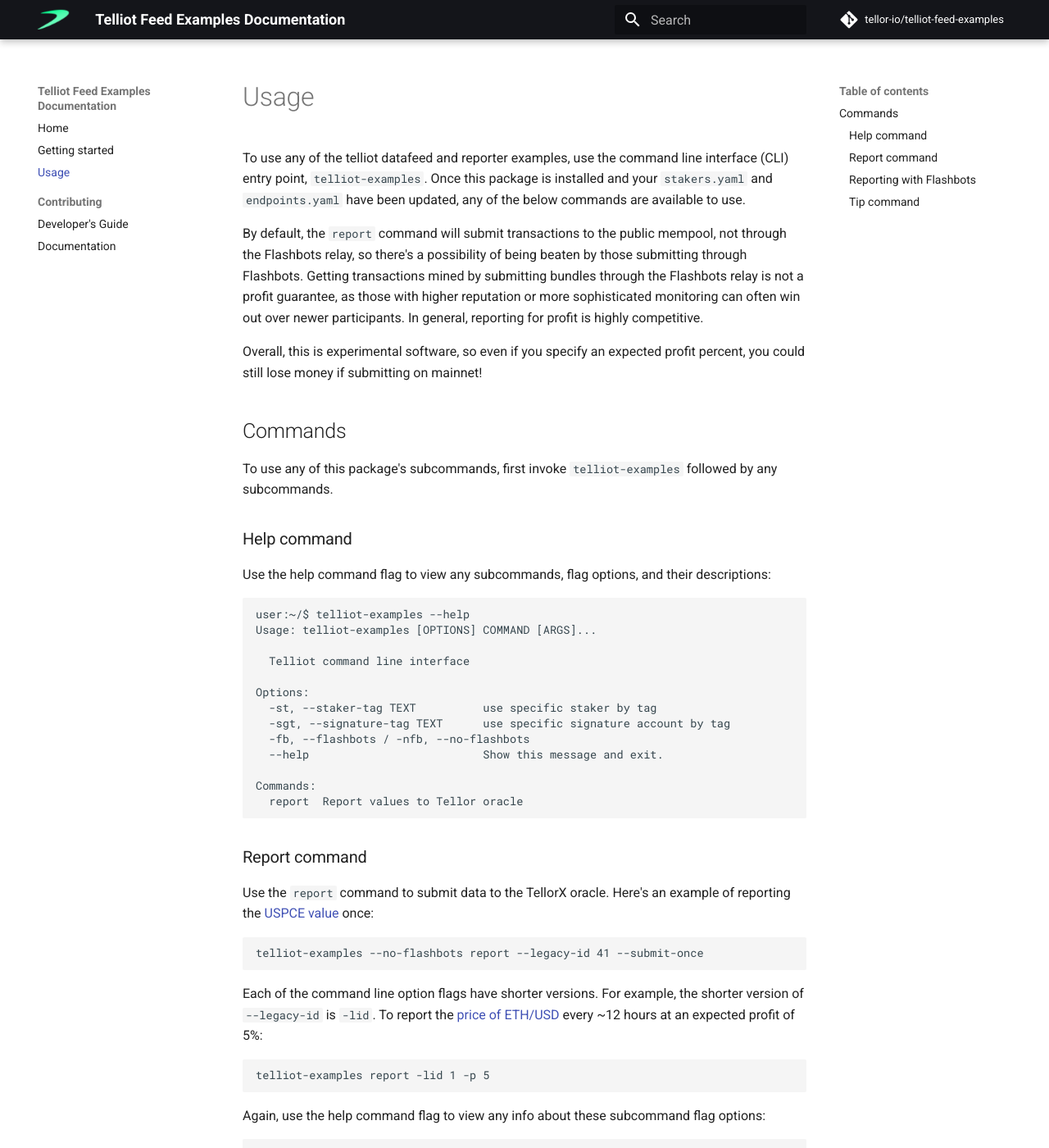
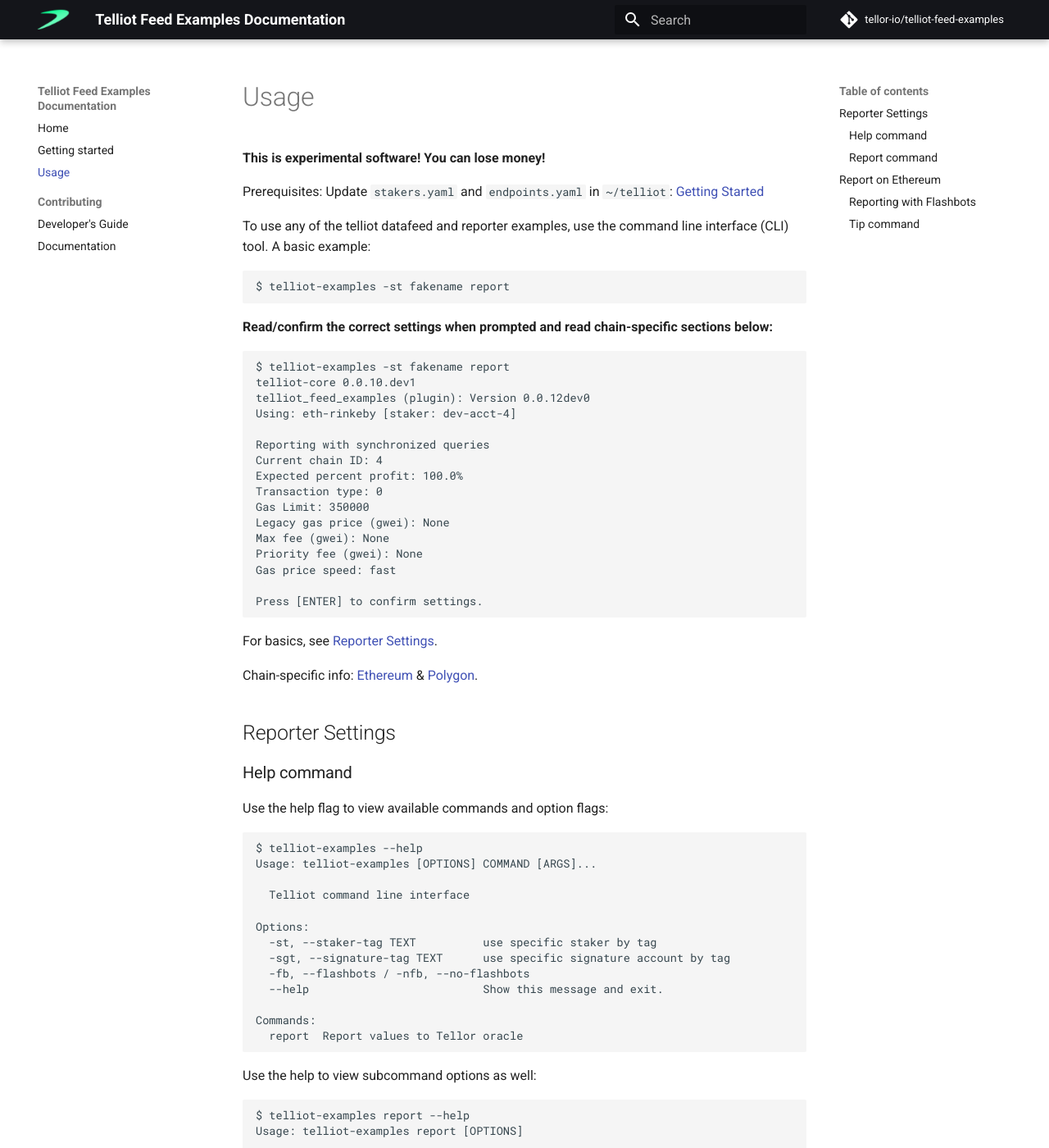
Before and after one commit to tellor-io/telliot-feeds, an MkDocs documentation site: the page built from docs/usage.md, in a window 1280 px wide and 1400 px high. Shown: the whole window at 82% size. Built offline with MkDocs 1.6.1 and Material for MkDocs 9.7.7, drawn with Linux system fonts in a browser that asks for light colours; comment, search, counter and statistics services are not loaded; some of the changed text lies outside the part shown.

Commit message:
Update docs

````diff
--- a/docs/usage.md
+++ b/docs/usage.md
@@ -1,20 +1,43 @@
 # Usage
+**This is experimental software! You can lose money!**
 
-To use any of the telliot datafeed and reporter examples, use the command line interface (CLI) entry point, `telliot-examples`. Once this package is installed and your `stakers.yaml` and `endpoints.yaml` have been updated, any of the below commands are available to use.
+Prerequisites: Update `stakers.yaml` and `endpoints.yaml` in `~/telliot`: [Getting Started](https://tellor-io.github.io/telliot-feed-examples/getting-started/)
 
-By default, the `report` command will submit transactions to the public mempool, not through the Flashbots relay, so there's a possibility of being beaten by those submitting through Flashbots. Getting transactions mined by submitting bundles through the Flashbots relay is not a profit guarantee, as those with higher reputation or more sophisticated monitoring can often win out over newer participants. In general, reporting for profit is highly competitive.
+To use any of the telliot datafeed and reporter examples, use the command line interface (CLI) tool. A basic example:
+```
+$ telliot-examples -st fakename report
+```
+**Read/confirm the correct settings when prompted and read chain-specific sections below:**
+```
+$ telliot-examples -st fakename report
+telliot-core 0.0.10.dev1
+telliot_feed_examples (plugin): Version 0.0.12dev0
+Using: eth-rinkeby [staker: dev-acct-4]
 
-Overall, this is experimental software, so even if you specify an expected profit percent, you could still lose money if submitting on mainnet!
+Reporting with synchronized queries
+Current chain ID: 4
+Expected percent profit: 100.0%
+Transaction type: 0
+Gas Limit: 350000
+Legacy gas price (gwei): None
+Max fee (gwei): None
+Priority fee (gwei): None
+Gas price speed: fast
 
-## Commands
+Press [ENTER] to confirm settings.
+```
 
-To use any of this package's subcommands, first invoke `telliot-examples` followed by any subcommands.
+For basics, see [Reporter Settings](#reporter-settings).
+
+Chain-specific info: [Ethereum](#report-on-ethereum) & [Polygon](#report-on-polygon).
+
+## Reporter Settings
 
 ### Help command
 
-Use the help command flag to view any subcommands, flag options, and their descriptions:
+Use the help flag to view available commands and option flags:
 ```
-user:~/$ telliot-examples --help
+$ telliot-examples --help
 Usage: telliot-examples [OPTIONS] COMMAND [ARGS]...
 
   Telliot command line interface
@@ -27,6 +50,30 @@
 
 Commands:
   report  Report values to Tellor oracle
+```
+
+Use the help to view subcommand options as well:
+```
+$ telliot-examples report --help
+Usage: telliot-examples report [OPTIONS]
+
+  Report values to Tellor oracle
+
+Options:
+  -qt, --query-tag [eth-usd-legacy|btc-usd-legacy|ampl-legacy|uspce-legacy|trb-usd-legacy|eth-jpy-legacy|ohm-eth-spot]
+                                  select datafeed using query tag
+  -gl, --gas-limit INTEGER        use custom gas limit
+  -mf, --max-fee INTEGER          use custom maxFeePerGas (gwei)
+  -pf, --priority-fee INTEGER     use custom maxPriorityFeePerGas (gwei)
+  -gp, --gas-price INTEGER        use custom legacy gasPrice (gwei)
+  -p, --profit TEXT               lower threshold (inclusive) for expected
+                                  percent profit
+  -tx, --tx-type INTEGER          choose transaction type (0 for legacy txs, 2
+                                  for EIP-1559)
+  -gps, --gas-price-speed [safeLow|average|fast|fastest]
+                                  gas price speed for eth gas station API
+  --submit-once / --submit-continuous
+  --help                          Show this message and exit.
 ```
 
 ### Report command
@@ -65,6 +112,7 @@
   --help                          Show this message and exit.
 ```
 
+## Report on Ethereum
 ### Reporting with Flashbots
 
 In order to submit transactions through the [Flashbots](https://docs.flashbots.net/flashbots-auction/searchers/quick-start/) relay, you need an additional private key and the associated account info in `stakers.yaml` that they'll use to identify you (and for building reputation as a Flashbots searcher). This account doesn't need any funds in it.
````
Also changed, not shown: docs/getting-started.md (+1 -1 lines), 3 other files.
